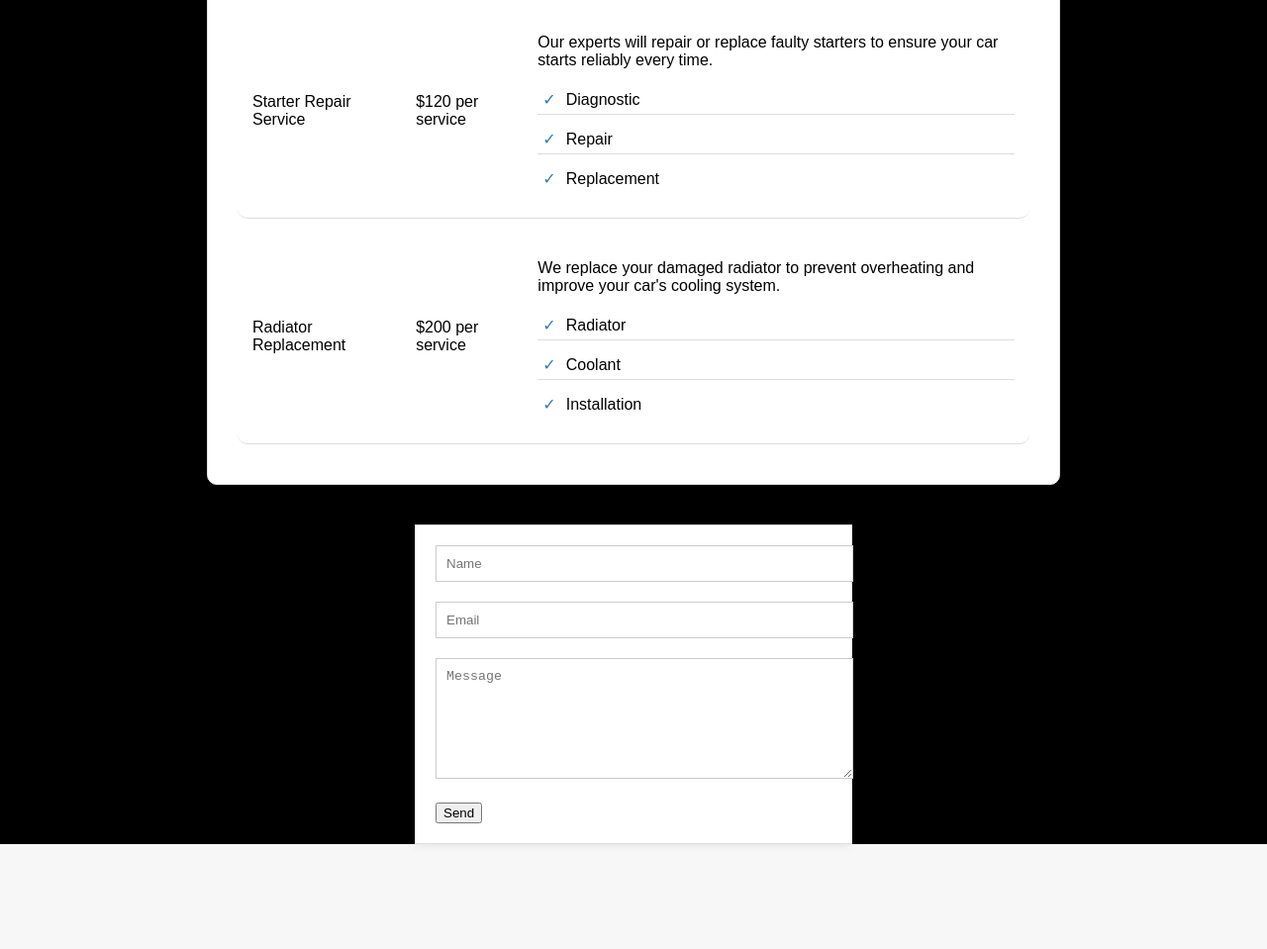
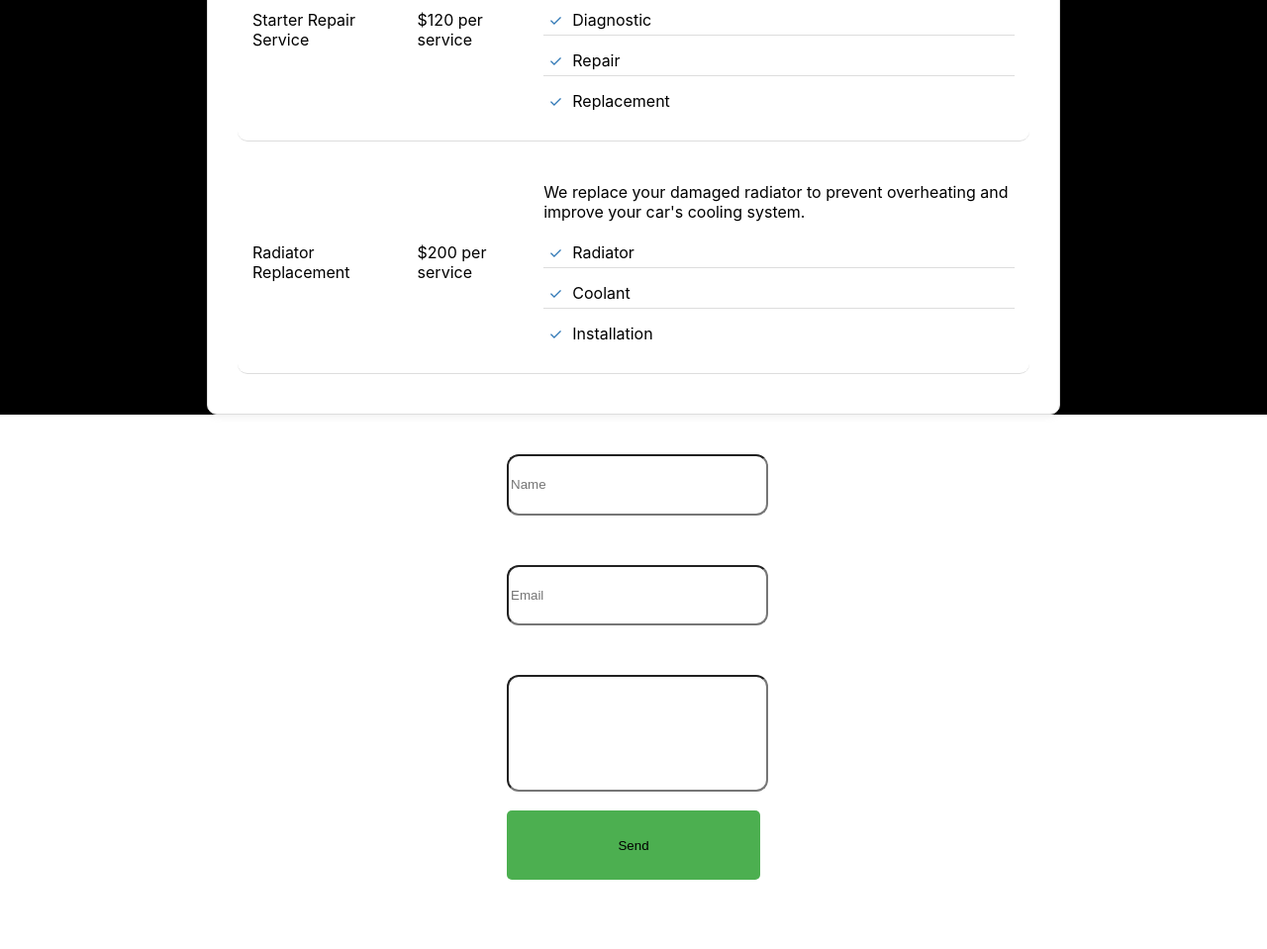
Before and after one commit to vanuk/auto_servise, a plain HTML site: page main.html in a window 1280 px wide. Shown: the part 1818-2777 px from the top of the page at 99% size. Before the commit the page ends 2711 px from the top, so only its background shows below. Drawn offline with nearby package versions, Linux system fonts and the light colour scheme.

Commit message:
Робив форму

```diff
--- a/main.html
+++ b/main.html
@@ -54,7 +54,6 @@
           </nav>
         </div>
     </header>
-  <main>
     <div class="container">
       <div class="img">
         <img src="photos/ssww.jpg" alt="1">
@@ -65,6 +64,7 @@
         <button class="button-32" role="button">Більше</button>
       </div>
     </div>
+  <main>
   <div class="services">
     <div class="service" style="background-image: url('image1.jpg');">
       <img src="name.png" alt="Description of the image">
@@ -160,16 +160,20 @@
           </tr>
       </table>
   </div>
-
-  <body1>
-
+  </div>
+  <div class="body1">
     <div class="wrapper">
+      <div class="one">
         <input type="text" id="fromName" placeholder="Name">
+      </div>
+      <div class="two">
         <input type="email" id="email" placeholder="Email">
-        <textarea id="message" placeholder="Message"></textarea>
-        <button onclick="sendEmail()">Send</button>
+      </div>
+      <div class="three">
+        <input id="message"></input>
+      </div>
+        <button class="four" onclick="sendEmail()">Send</button>
     </div>
-
     <script type="text/javascript"
         src="https://cdn.jsdelivr.net/npm/@emailjs/browser@4/dist/email.min.js">
     </script>
@@ -181,7 +185,6 @@
         })();
     </script>
     <script src="./code.js"></script>
-</body1>
   </div>
   <footer class="under">
     <p>&copy; 2023 AUTODIAGNOSTIC</p>
--- a/style.css
+++ b/style.css
@@ -1,5 +1,5 @@
 body {
-    font-family: Arial, sans-serif;
+    font-family: 'Inter';
     margin: 0;
     padding: 0;
 }
@@ -14,7 +14,7 @@ header {
 }
 
 .treba {
-    margin: 1%;
+    margin: 1.5%;
     text-align: center;
     color: #ffbe30;
 }
@@ -76,7 +76,7 @@ main {
 
 .text-block {
     position: absolute;
-    top: 40%;
+    top: 53%;
     left: 25%;
     transform: translate(-50%, -50%);
     font-size: 40px;
@@ -214,13 +214,6 @@ img {
 
 /*PRICING TABLE*/
 
-body {
-    font-family: Arial, sans-serif;
-    margin: 0;
-    padding: 0;
-    background-color: #f7f7f7;
-}
-
 .pricing {
   background-color: #000;
 }
@@ -327,34 +320,40 @@ ul li:before {
     color: #337ab7;
 }
 
-body1 {
-    font-family: Arial, sans-serif;
-    background-color: #f9f9f9;
+.wrapper {
+    display: grid;
+    /*grid-template-columns: repeat(3, 1fr);
+    max-width: 400px;
+    margin: 40px auto;
+    padding: 20px;*/
+    margin-left: 40%;
+    margin-right: 40%;
+    height: 500px;
 }
 
-.wrapper {
-    max-width: 400px;
-    margin: 40px auto;
-    padding: 20px;
-    background-color: #fff;
-    border: 1px solid #ddd;
-    box-shadow: 0 0 10px rgba(0, 0, 0, 0.1);
+#message {
+    height: 100%;
+    width: 100%;
 }
 
-input[type="text"], input[type="email"], textarea {
+input {
     width: 100%;
-    padding: 10px;
+    height: 50%;
     margin-bottom: 20px;
-    border: 1px solid #ccc;
+    border-radius: 12px;
 }
 
-textarea {
-    height: 100px;
+.three {
+    margin-bottom: 10%;
 }
 
-button[type="button"] {
+.four {
+    margin: 0;
+    height: 70px;
+}
+
+button {
     background-color: #4CAF50;
-    color: #fff;
     padding: 10px 20px;
     border: none;
     border-radius: 5px;
```
Also changed, not shown: photos/ssww.jpg.
